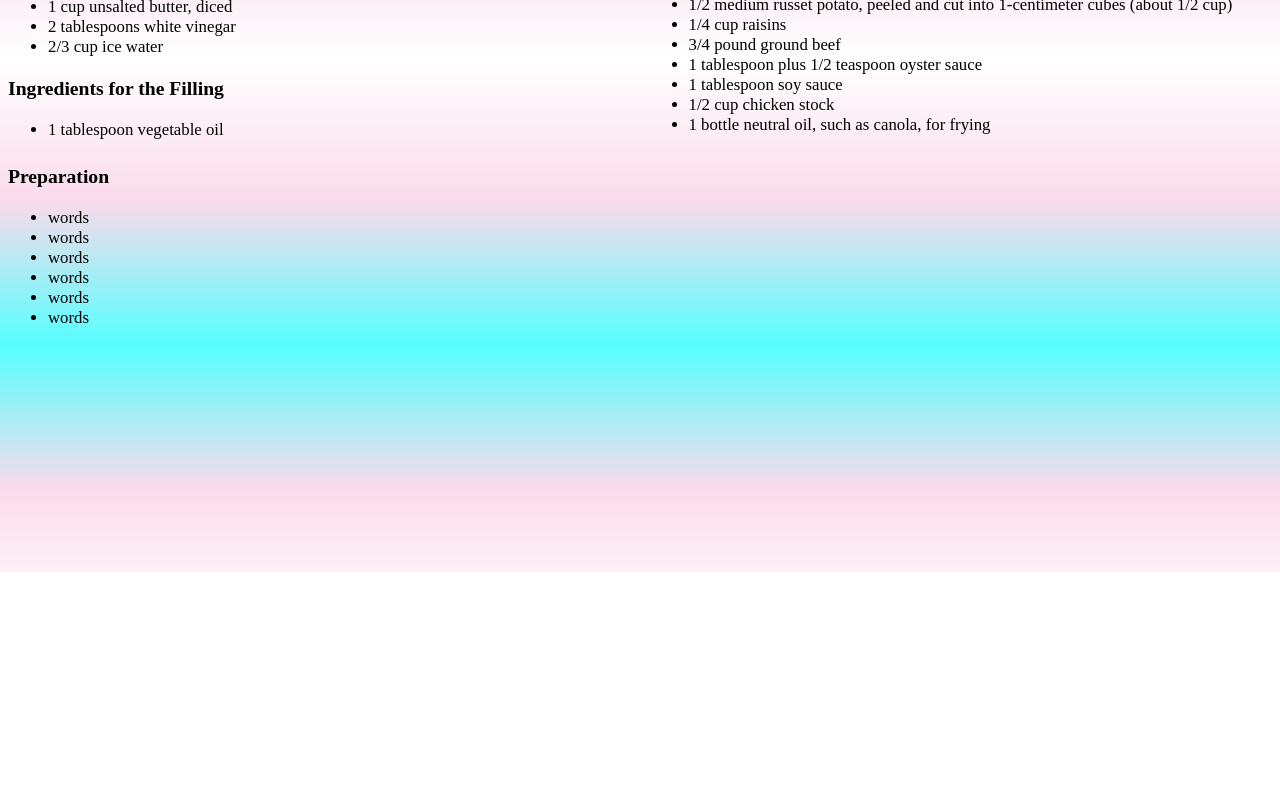
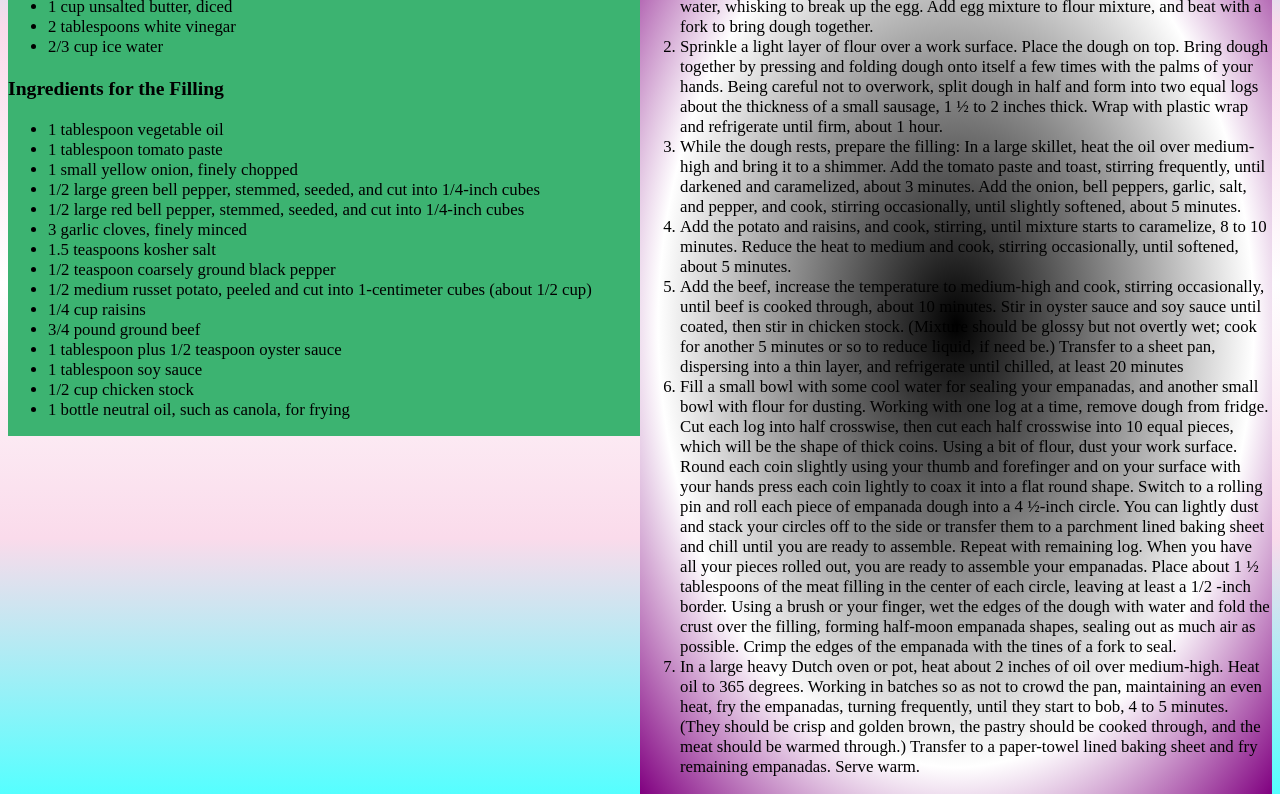
Before and after one commit to mill7079/nom-noms-recipes, a plain HTML site: page recipes/beef_empanadas.html in a window 1280 px wide. Shown: the part 228-1022 px from the top of the page. Before the commit the page ends 800 px from the top, so only its background shows below. Drawn offline with Linux system fonts and the light colour scheme.

Commit message:
added the prep steps and made two columns

```diff
--- a/recipes/beef_empanadas.html
+++ b/recipes/beef_empanadas.html
@@ -21,18 +21,24 @@
         }
 
         #prep {
-            /*padding-left: 6em;*/
-            /*width: 90%;*/
-            /*background: radial-gradient(black, grey, white, purple);*/
+            /*padding-left: 6em;
+            width: 90%;*/
+            background: radial-gradient(black, grey, white, purple);
         }
 
         #ingredients {
             /*float: left;*/
+            background:  mediumseagreen;
         }
 
         .multi {
-            column-count: 2;
+            /*column-count: 2;*/
             /*column-width: 15em;*/
+        }
+
+        .column {
+            float: left;
+            width: 50%;
         }
 
         body {
@@ -47,7 +53,7 @@
 
 <body>
     <h1>Beef Empanadas</h1>
-    <div id="ingredients" class="multi">
+    <div id="ingredients" class="column">
         <h3>Ingredients for Empanada Dough</h3>
         <ul>
             <li>2 eggs</li>
@@ -79,16 +85,17 @@
         </ul>
     </div>
 
-    <div id="prep">
+    <div id="prep" class="column">
         <h3>Preparation</h3>
-        <ul>
-            <li>words</li>
-            <li>words</li>
-            <li>words</li>
-            <li>words</li>
-            <li>words</li>
-            <li>words</li>
-        </ul>
+        <ol>
+            <li>Prepare the empanada dough: In a medium bowl, beat the eggs with the milk and ½ teaspoon salt. In a large bowl, combine the flour and 1 tablespoon salt, and mix well. Add the butter and incorporate it into the flour using your hands or a food processor. Combine until mixture is sandy. Combine the egg mixture, vinegar, and 2/3 cup ice water, whisking to break up the egg. Add egg mixture to flour mixture, and beat with a fork to bring dough together.</li>
+            <li>Sprinkle a light layer of flour over a work surface. Place the dough on top. Bring dough together by pressing and folding dough onto itself a few times with the palms of your hands. Being careful not to overwork, split dough in half and form into two equal logs about the thickness of a small sausage, 1 ½ to 2 inches thick. Wrap with plastic wrap and refrigerate until firm, about 1 hour.</li>
+            <li>While the dough rests, prepare the filling: In a large skillet, heat the oil over medium-high and bring it to a shimmer. Add the tomato paste and toast, stirring frequently, until darkened and caramelized, about 3 minutes. Add the onion, bell peppers, garlic, salt, and pepper, and cook, stirring occasionally, until slightly softened, about 5 minutes.</li>
+            <li>Add the potato and raisins, and cook, stirring, until mixture starts to caramelize, 8 to 10 minutes. Reduce the heat to medium and cook, stirring occasionally, until softened, about 5 minutes.</li>
+            <li>Add the beef, increase the temperature to medium-high and cook, stirring occasionally, until beef is cooked through, about 10 minutes. Stir in oyster sauce and soy sauce until coated, then stir in chicken stock. (Mixture should be glossy but not overtly wet; cook for another 5 minutes or so to reduce liquid, if need be.) Transfer to a sheet pan, dispersing into a thin layer, and refrigerate until chilled, at least 20 minutes</li>
+            <li>Fill a small bowl with some cool water for sealing your empanadas, and another small bowl with flour for dusting. Working with one log at a time, remove dough from fridge. Cut each log into half crosswise, then cut each half crosswise into 10 equal pieces, which will be the shape of thick coins. Using a bit of flour, dust your work surface. Round each coin slightly using your thumb and forefinger and on your surface with your hands press each coin lightly to coax it into a flat round shape. Switch to a rolling pin and roll each piece of empanada dough into a 4 ½-inch circle. You can lightly dust and stack your circles off to the side or transfer them to a parchment lined baking sheet and chill until you are ready to assemble. Repeat with remaining log. When you have all your pieces rolled out, you are ready to assemble your empanadas. Place about 1 ½ tablespoons of the meat filling in the center of each circle, leaving at least a 1/2 -inch border. Using a brush or your finger, wet the edges of the dough with water and fold the crust over the filling, forming half-moon empanada shapes, sealing out as much air as possible. Crimp the edges of the empanada with the tines of a fork to seal.</li>
+            <li>In a large heavy Dutch oven or pot, heat about 2 inches of oil over medium-high. Heat oil to 365 degrees. Working in batches so as not to crowd the pan, maintaining an even heat, fry the empanadas, turning frequently, until they start to bob, 4 to 5 minutes. (They should be crisp and golden brown, the pastry should be cooked through, and the meat should be warmed through.) Transfer to a paper-towel lined baking sheet and fry remaining empanadas. Serve warm.</li>
+        </ol>
     </div>
 </body>
 
```
